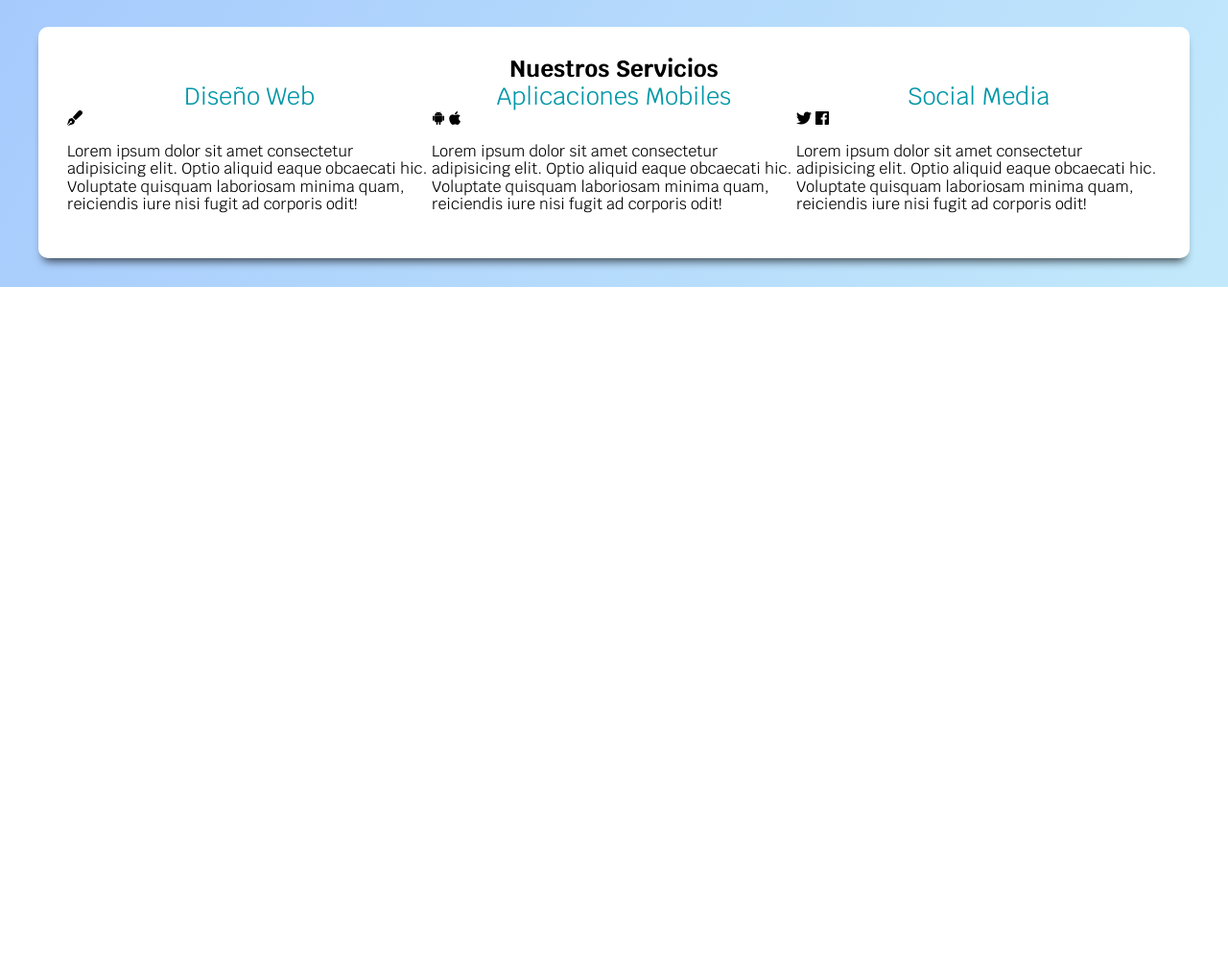
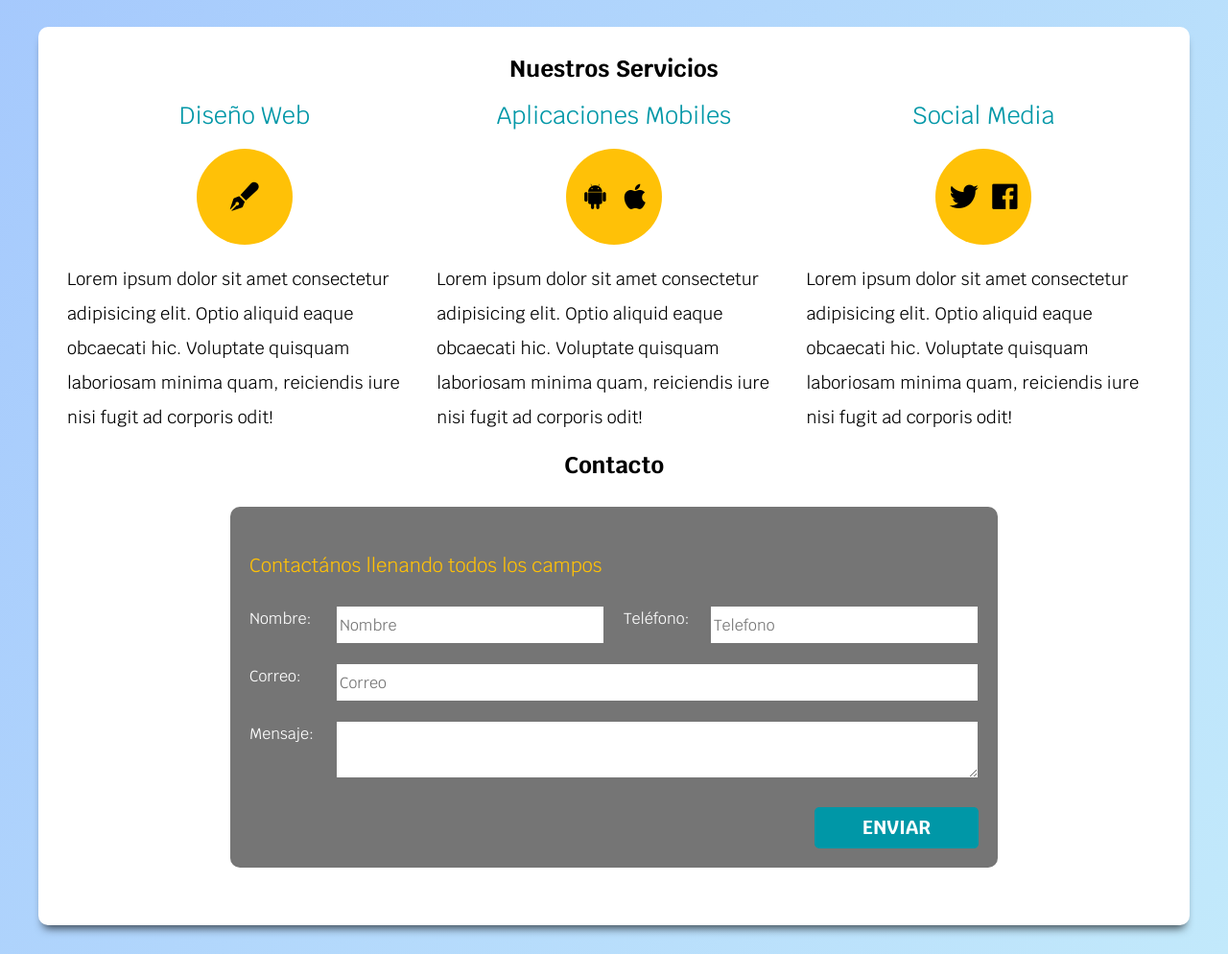
Before and after one commit to Carlos3dg/WebDevelopmentProjects, a plain HTML site: page FreelancerSite/index.html in a window 1280 px wide. Shown: the part 517-1511 px from the top of the page at 96% size. Before the commit the page ends 816 px from the top, so only its background shows below. Drawn offline with nearby package versions, Linux system fonts and the light colour scheme.

Commit message:
Finish Freelancer Site project

```diff
--- a/FreelancerSite/css/style.css
+++ b/FreelancerSite/css/style.css
@@ -1,6 +1,7 @@
 :root {
     --primario: #ffc107;
     --secundario: #0097a7;
+    --gris: #757575;
     --oscuro: #212121; /*Personalize property used like a variable*/
 }
 
@@ -33,6 +34,11 @@ h3 {
     color: var(--secundario);
     font-weight: 400;
     font-size: 2.5rem;
+}
+
+p {
+    font-size: 1.8rem;
+    line-height: 2;
 }
 
 .site-header {
@@ -117,6 +123,11 @@ h3 {
     margin-top: 1rem;
     border-radius: 0.5rem;
     text-transform: uppercase;
+    border: none;
+}
+
+.button:hover{
+    cursor: pointer;
 }
 
 .contenedor {
@@ -125,24 +136,107 @@ h3 {
     background-color: #fff;
     padding: 3rem;
     border-radius: 1rem;
+    margin: 3rem auto;
+    box-shadow: 0px 8px 10px -5px rgba(0, 0, 0, 0.7);
 }
 
-.servicios {
-    margin: 3rem auto;
-    box-shadow: 0px 8px 10px -5px rgba(0, 0, 0, 0.7);
+.contenedor-servicios {
+    margin-top: 2rem;
 }
 
 @media (min-width: 768px) {
     .contenedor-servicios {
         display: flex;
+        justify-content: space-between;
     }
 
     .servicio {
-        flex: 1;
+        flex: 0 0 calc(33.3% - 1rem);
     }
 }
 
 /* flex: value1 value2 value3;
-    Value1: Represents the growth factor, this value distribute the width to every element inside the flex element, if the value is 1 every element will have the same width, if one of them has 2 the flex element will divided in one more element besides the ones that already has, for example if the flex element has 3 sons elements then with the value of 1 to every of those elements means to divide the flex element in 3 parts but if one of their sons has 2 then the flex element will be divided in the next way: first son 1, sencond son 1 and third son 2, so 1 + 1 + 2 = 4, concluiding the division in 4.
+    Value1: Represents the growth factor, this value distribute the width to every element inside the flex element, if the value is 1 every element will have the same width, if one of them has 2 the flex element will be divided in one more element besides the ones that already has, for example if the flex element has 3 sons elements then with the value of 1 to every of those elements means to divide the flex element in 3 parts but if one of their sons has 2 then the flex element will be divided in the next way: first son 1, sencond son 1 and third son 2, so 1 + 1 + 2 = 4, concluiding the division in 4.
 
+    Value3: Represents the base of the element, here it is possible to declare a max width or max grouth in our flex element son, in this way every element should have this size as max. Note. This value works if the other two values are 0.
 */
+
+.servicio {
+    display: flex;
+    flex-direction: column;
+    align-items: center;
+}
+
+.iconos {
+    width: 100px;
+    height: 100px;
+    background-color: var(--primario);
+    border-radius: 50%;
+    display: flex;
+    justify-content: space-evenly;
+    align-items: center;
+    font-size: 3rem;
+    margin-top: 2rem;
+}
+
+form {
+    background-color: var(--gris);
+    padding: 2rem;
+    border-radius: 1rem;
+    margin-top: 3rem;
+}
+
+form legend {
+    text-align: center;
+    font-size: 2rem;
+    color: var(--primario);
+    margin: 3rem 0;
+}
+
+@media (min-width: 768px) {
+    form {
+        max-width: 800px;
+        margin: 3rem auto;
+    }
+
+    .contenedor-campos {
+        display: flex;
+        justify-content: space-between;
+        flex-wrap: wrap;
+    }
+
+    .campo {
+        flex: 0 0 calc(50% - 1rem);
+    }
+}
+
+.campo {
+    display: flex;
+    margin-bottom: 2rem;
+
+}
+
+.campo label {
+    flex: 0 0 90px;
+    padding-top: .5rem;
+    color: #fff;
+}
+
+.campo input {
+    flex: 1;
+    height: 4rem;
+}
+
+.campo textarea {
+    flex: 1;
+    height: 6rem;
+}
+
+.w-100 {
+    flex: 0 0 100%;
+}
+
+.enviar {
+    display: flex;
+    justify-content: flex-end;
+}
--- a/FreelancerSite/index.html
+++ b/FreelancerSite/index.html
@@ -31,8 +31,8 @@
             <a href="#" class="button">Contactar</a>
         </div>
     </div>
-
-    <main class="servicios contenedor">
+<div class="contenedor">
+    <main class="servicios">
         <h2>Nuestros Servicios</h2>
         <div class="contenedor-servicios">
             <div class="servicio">
@@ -61,5 +61,34 @@
         </div>
     </main>
 
+    <section id="contacto" class="contacto">
+        <h2>Contacto</h2>
+        <form action="#">
+            <legend>Contactános llenando todos los campos</legend>
+            <div class="contenedor-campos">
+                <div class="campo">
+                    <label>Nombre:</label>
+                    <input type="text" name="nombre" placeholder="Nombre">
+                </div>
+                <div class="campo">
+                    <label>Teléfono:</label>
+                    <input type="tel" name="telefono" placeholder="Telefono">
+                </div>
+                <div class="campo w-100">
+                    <label>Correo:</label>
+                    <input type="mail" name="correo" placeholder="Correo">
+                </div>
+                <div class="campo w-100">
+                    <label>Mensaje:</label>
+                    <textarea></textarea>
+                </div>
+            </div>
+            <div class="enviar">
+                <input type="submit" class="button" value="Enviar">
+            </div>
+        </form>
+    </section>
+</div>
+
 </body>
 </html>
```
